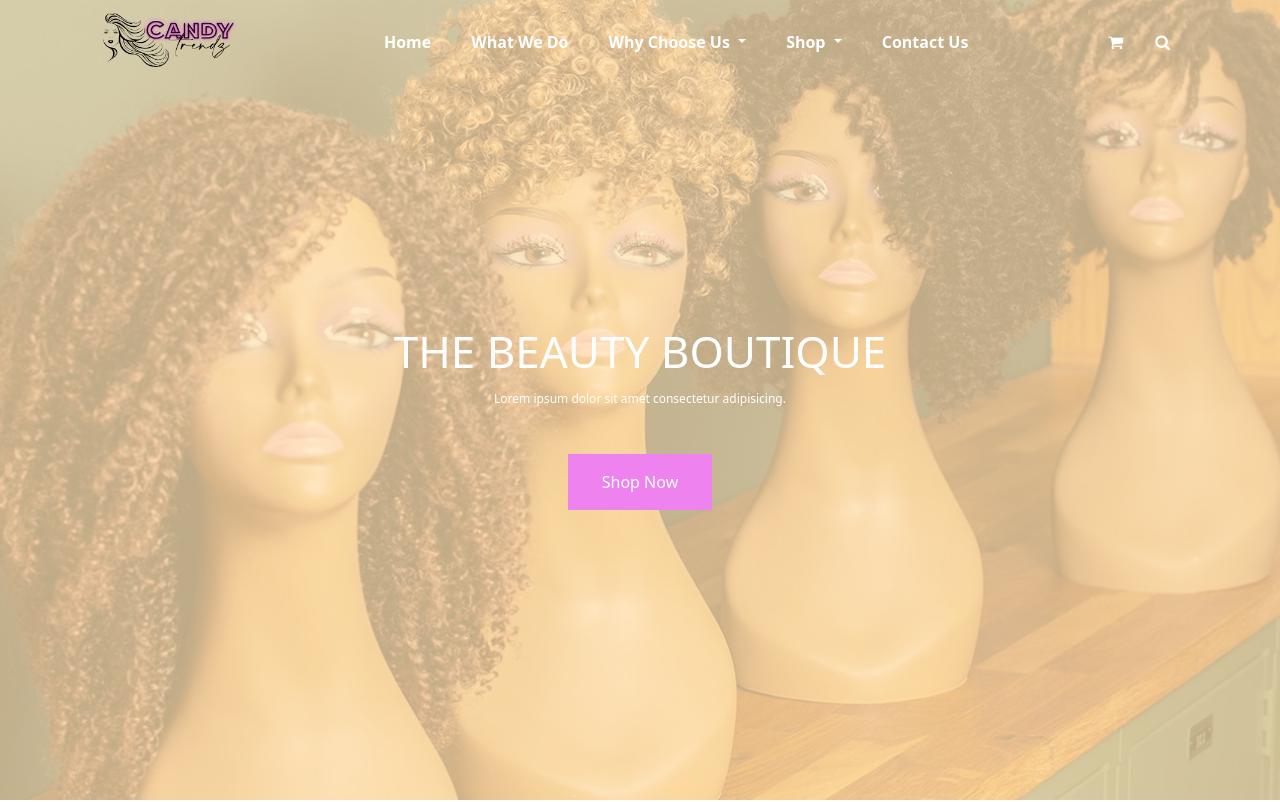
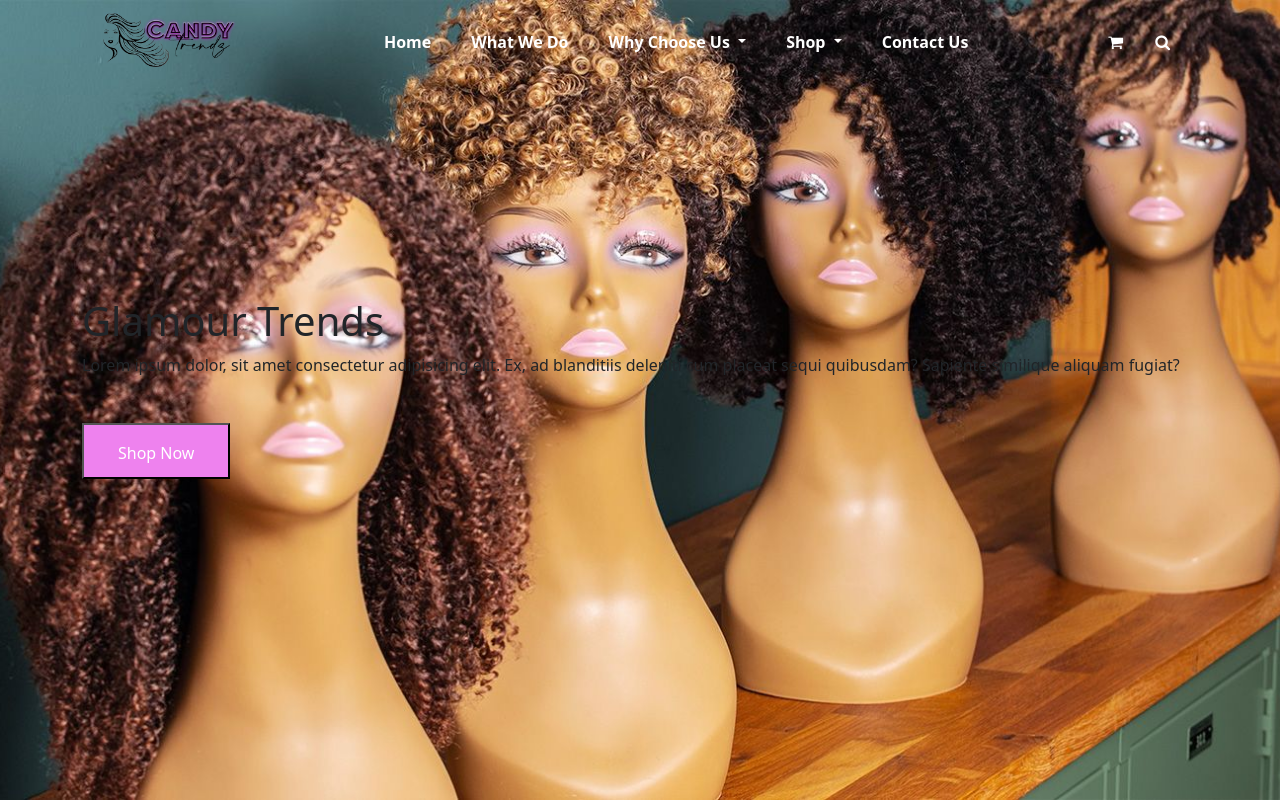
Before and after one commit to nanagyasi/CandyTrendz, a website: page index.html in a window 1280 px wide. Shown: the top 802 px of the page. Drawn offline with nearby package versions, Linux system fonts and the light colour scheme.

Commit message:
css update

```diff
--- a/assets/css/style.css
+++ b/assets/css/style.css
@@ -41,49 +41,21 @@ a {
     text-decoration: none;
 }
 
-
 .content-banner {
-    color: #ffffff;
     background-image: url(../img/banner.jpg);
     min-height: 100vh;
     height: 100%;
     position: relative;
     background-position: center center;
     background-size: cover;
-    padding-top: 125px;
+    background-repeat: no-repeat;
+    display: flex;
+    align-items: center;
+    justify-content: center;
+    position: relative;
 }
 
-.content-banner:before {
-    position: absolute;
-    content: '';
-    width: 100%;
-    height: 100%;
-    background-color: rgba(255, 229, 180, 0.747);
-    top: 0;
-    left: 0;
-    z-index: 1;
-}
-
-.content-banner .first-title {
-    font-size: 44px;
-    font-weight: 400;
-    line-height: 1.2;
-    position: relative;
-    z-index: 2;
-    margin: 200px 0px 12px;
-}
-
-.content-banner .banner-ads {
-    font-size: 12px;
-    line-height: 150%;
-    letter-spacing: 0;
-    position: relative;
-    z-index: 2;
-    font-weight: 400;
-    margin-top: 0;
-}
-
-.banner-btn {
+.vdBtn {
     padding: 0 34px;
     z-index: 1;
     margin: 30px auto 25px;
@@ -98,7 +70,7 @@ a {
     text-align: center;
 }
 
-.banner-btn:hover {
+.vdBtn:hover {
     color: #ee82ee;
     background-color: #EEE3D4;
     font-weight: 600;
--- a/index.html
+++ b/index.html
@@ -5,6 +5,8 @@
     <meta name="viewport" content="width=device-width, initial-scale=1.0">
     <title>Candy Trendz</title>
     <link rel="shortcut icon" href="assets/img/favicon.png" type="image/x-icon">
+
+    <link rel="stylesheet" href="node_modules/swiper/swiper-bundle.min.css">
     <link rel="stylesheet" href="assets/css/bootstrap.min.css">
     <link rel="stylesheet" href="assets/css/font-awesome.min.css">
     <link rel="stylesheet" href="assets/css/style.css">
@@ -71,13 +73,27 @@
 
     <section class="content-banner">
         <div class="container">
-            <div class="row d-flex justify-content-center">
-                <div class="col-md-12">
-                    <div class="banner-con text-center">
-                        <p class="first-title">THE BEAUTY BOUTIQUE</p>
-                        <p class="banner-ads">Lorem ipsum dolor sit amet consectetur adipisicing.</p>
-                        <a href="#" class="banner-btn">Shop Now</a>
+            <div class="">
+                <div class="swiper mySwiper">
+                  <div class="swiper-wrapper">
+                    <div class="swiper-slide">
+                      <h1><span>Glamour Trends</span></h1>
+                      <p>Lorem ipsum dolor, sit amet consectetur adipisicing elit. Ex, ad blanditiis deleniti cum placeat sequi quibusdam? Sapiente similique aliquam fugiat?</p>
+                      <button class="vdBtn">Shop Now</button>
                     </div>
+
+                    <div class="swiper-slide">
+                      <h1><span>Glamour Trends</span></h1>
+                      <p>Lorem ipsum dolor, sit amet consectetur adipisicing elit. Ex, ad blanditiis deleniti cum placeat sequi quibusdam? Sapiente similique aliquam fugiat?</p>
+                      <button class="vdBtn">Shop Now</button>
+                    </div>
+
+                    <div class="swiper-slide">
+                      <h1><span>Glamour Trends</span></h1>
+                      <p>Lorem ipsum dolor, sit amet consectetur adipisicing elit. Ex, ad blanditiis deleniti cum placeat sequi quibusdam? Sapiente similique aliquam fugiat?</p>
+                      <button class="vdBtn">Shop Now</button>
+                    </div>
+                  </div>
                 </div>
             </div>
         </div>
@@ -147,6 +163,7 @@
 
 
     <script src="assets/js/jquery-3.7.1.js"></script>
+    <script src="node_modules/swiper/swiper-bundle.min.js"></script>
     <script src="assets/js/bootstrap.bundle.min.js"></script>
 
     <script type="text/javascript">
```
